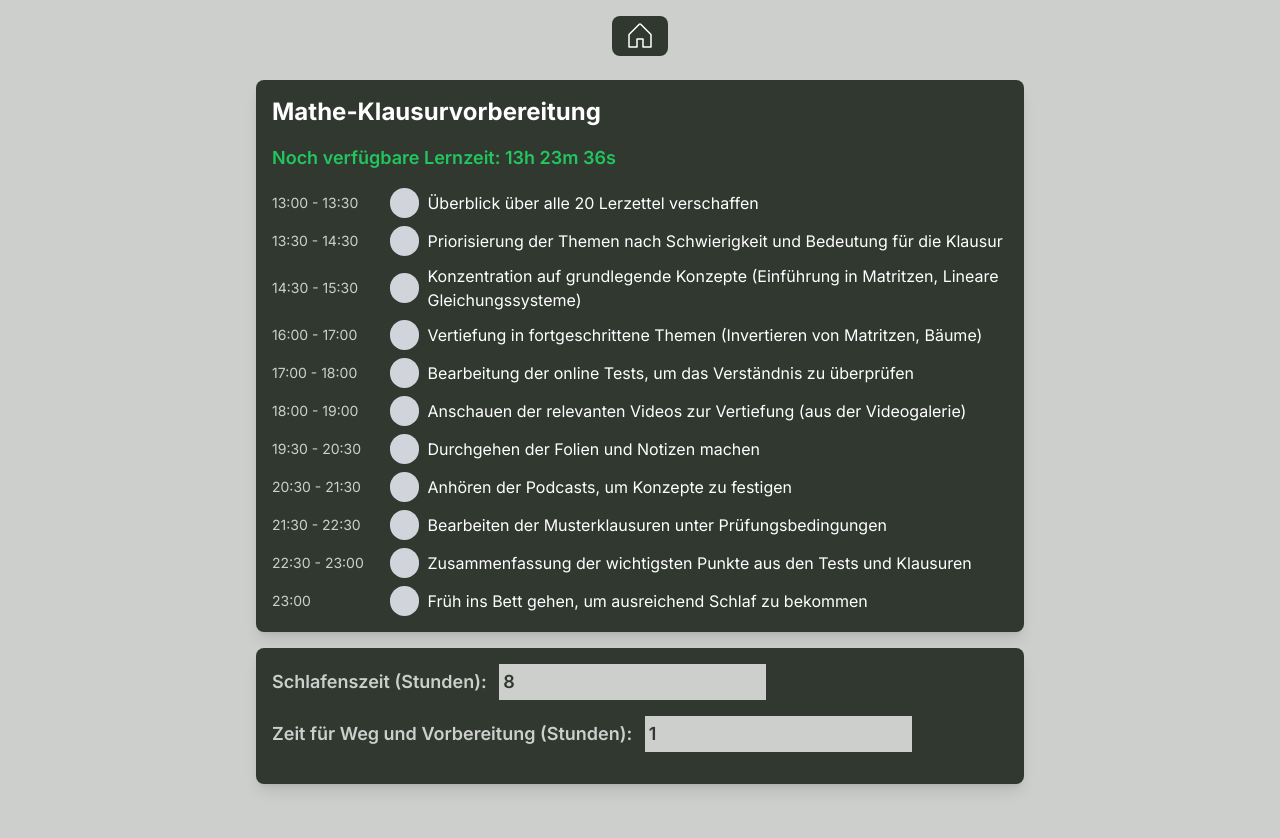
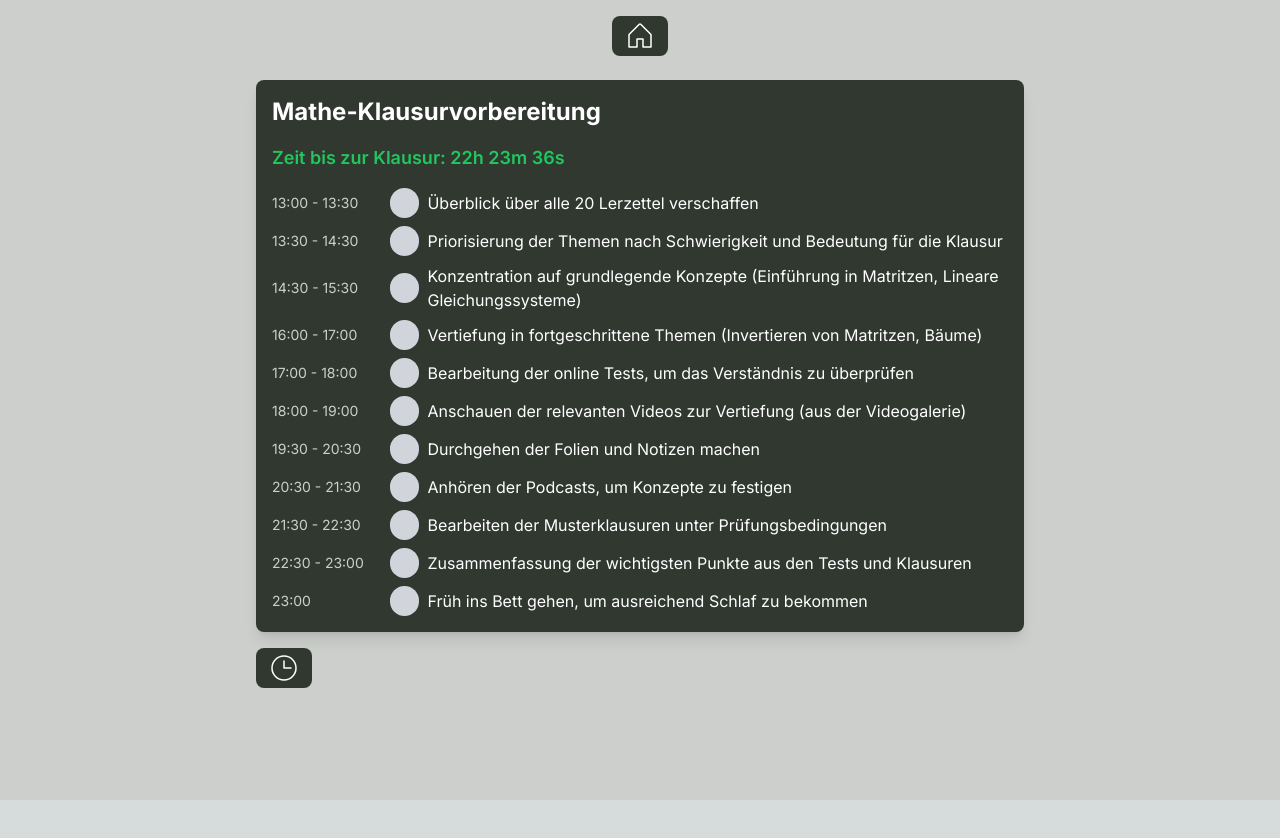
Before and after one commit to AnnaH00k/hookintech, a Next.js app: page /hooked0nstudys in a window 1280 px wide. Shown: the top 838 px of the page. After the commit the page ends 800 px from the top, so only its background shows below. Built offline with nearby package versions, Linux system fonts and the light colour scheme.

Commit message:
make time input simpler

```diff
--- a/app/hooked0nstudys/page.tsx
+++ b/app/hooked0nstudys/page.tsx
@@ -1,7 +1,7 @@
 "use client";
 
 import { useState, useEffect } from "react";
-import { Check } from "@phosphor-icons/react";
+import { Check, Clock } from "@phosphor-icons/react";
 
 export default function Hooked0nStudys() {
   // Zustand für die Liste der To-Dos mit Initialwerten
@@ -22,11 +22,14 @@ export default function Hooked0nStudys() {
   // Zustand für den Countdown
   const [timeRemaining, setTimeRemaining] = useState("");
   // Zustand für Schlafenszeit und Vorbereitungszeit
-  const [sleepTime, setSleepTime] = useState(8); // in Stunden
-  const [prepTime, setPrepTime] = useState(1); // in Stunden
+  const [sleepTime, setSleepTime] = useState(0); // in Stunden
+  const [prepTime, setPrepTime] = useState(0); // in Stunden
 
   // Zustand für den Anzeige-Text
   const [timeText, setTimeText] = useState("Zeit bis zur Klausur");
+
+  // Zustand für die Sichtbarkeit des Eingabebereichs
+  const [showInputs, setShowInputs] = useState(false);
 
   useEffect(() => {
     const targetDate = new Date("2024-06-22T10:00:00").getTime();
@@ -59,6 +62,11 @@ export default function Hooked0nStudys() {
       setTimeText("Zeit bis zur Klausur");
     }
   }, [sleepTime, prepTime]);
+
+  // Funktion zum Umschalten der Eingabefelder
+  const toggleInputs = () => {
+    setShowInputs(!showInputs);
+  };
 
   // Funktion zum Aktualisieren des To-Do-Status
   const handleToggle = (id: number) => {
@@ -97,7 +105,17 @@ export default function Hooked0nStudys() {
         </ul>
       </div>
 
-      <div className="max-w-3xl w-[95vw] p-4 bg-[#303830] rounded-lg shadow-lg">
+      <section className="max-w-3xl w-[95vw]">
+        <button
+          onClick={toggleInputs}
+          className={`sm:text-lg text-md text-white text-center rounded-lg px-3 py-1 ${showInputs ? 'bg-green-900' : 'bg-[#303830]'}`}
+        >
+          <Clock size={32} weight="light" />
+        </button>
+      </section>
+
+      {showInputs && (
+        <section className={`max-w-3xl w-[95vw] p-4 bg-[#303830] rounded-lg shadow-lg transition-all duration-500 ease-in-out transform ${showInputs ? 'opacity-100' : 'opacity-0'}`}>
           <div className="mb-4 text-start text-lg font-semibold text-[#cdcfcd]">
             <label htmlFor="sleepTime">Schlafenszeit (Stunden): </label>
             <input
@@ -118,7 +136,8 @@ export default function Hooked0nStudys() {
               className="ml-2 p-1 text-[#303830] bg-[#cdcfcd]"
             />
           </div>
-      </div>
+        </section>
+      )}
     </main>
   );
 }
```
Lines whose indentation alone changed are shown as unchanged.
